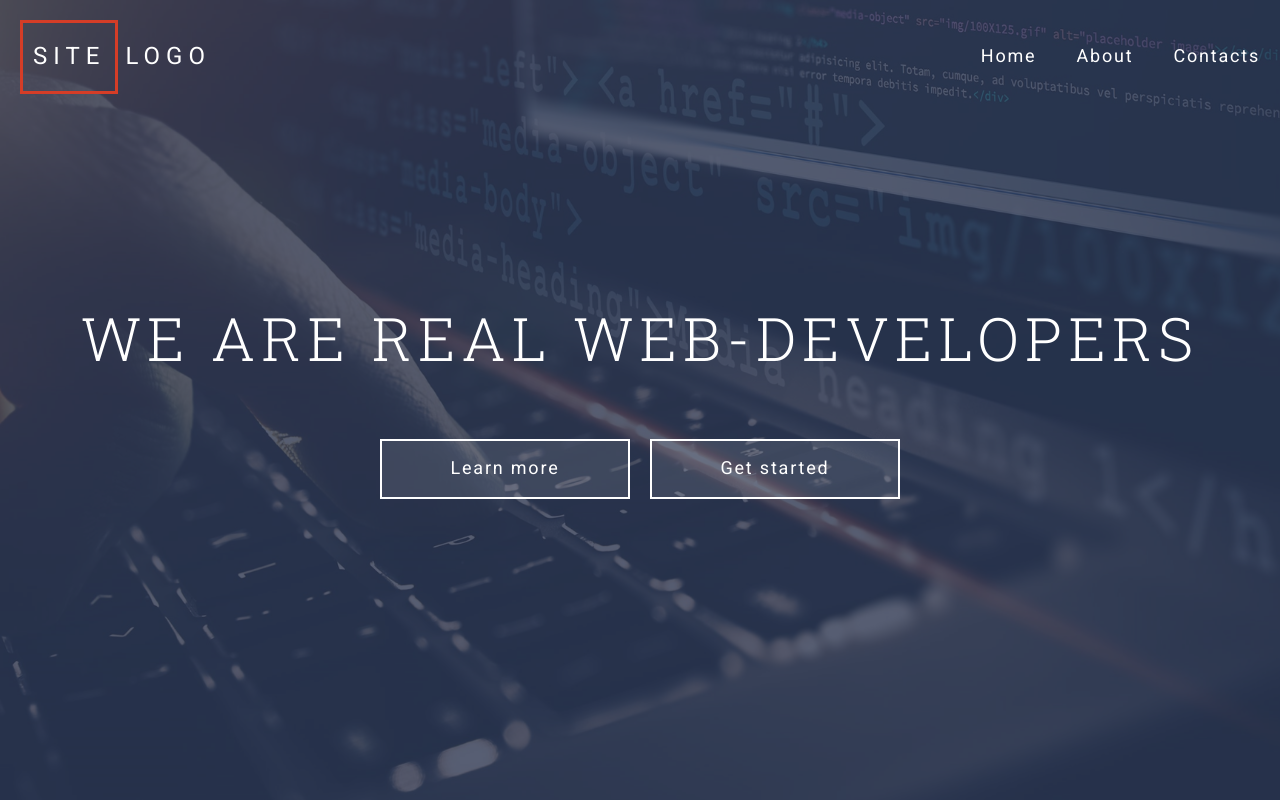
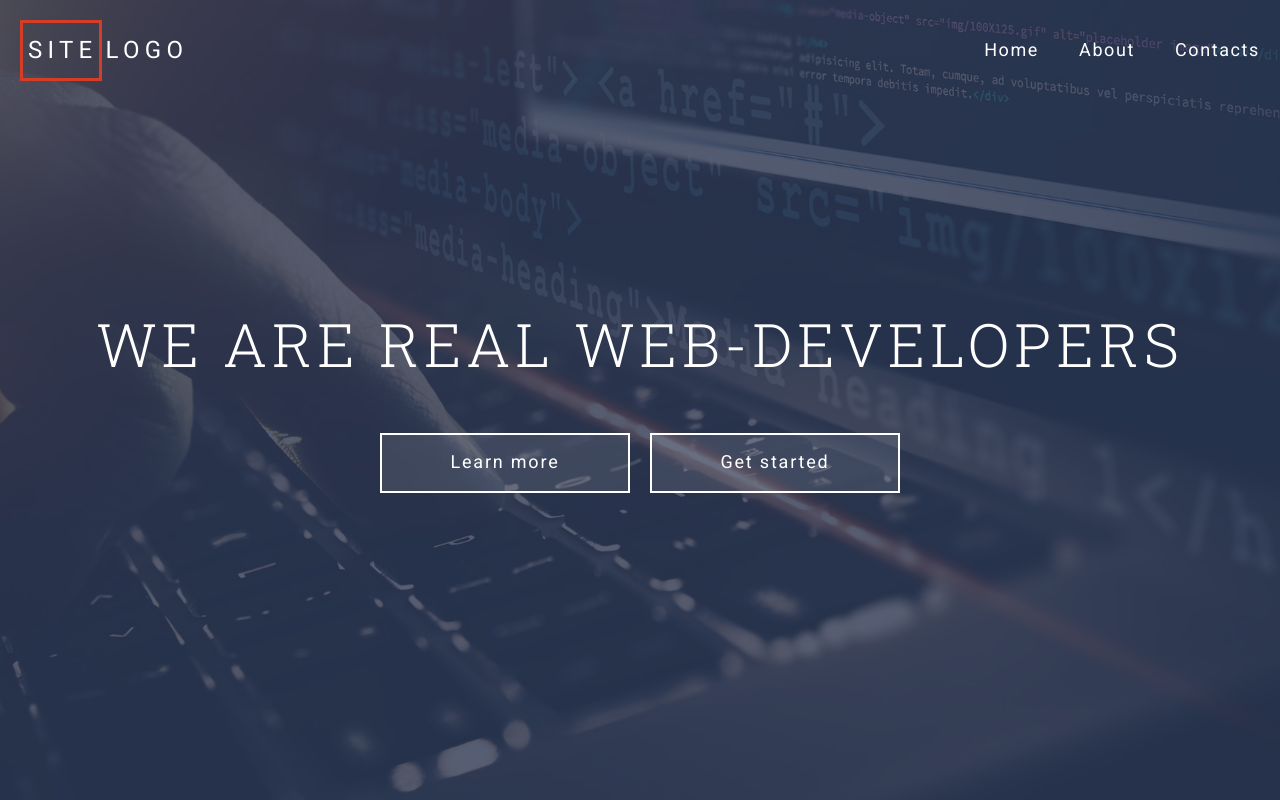
Before and after one commit to HogHordGit/Web-developers_site, a website: page index.html in a window 1280 px wide. Drawn offline with Linux system fonts and the light colour scheme.

Commit message:
made pixel perfect header

```diff
--- a/assets/scss/common/_typography.scss
+++ b/assets/scss/common/_typography.scss
@@ -16,7 +16,7 @@ html {
 h1 {
     font-family: $font-header;
     font-size: 3.75rem;
-    letter-spacing: 0.1em;
+    letter-spacing: 0.08em;
     font-weight: 300;
     line-height: 1.2em;
 }
--- a/assets/scss/components/header/_header-content.scss
+++ b/assets/scss/components/header/_header-content.scss
@@ -10,7 +10,7 @@
     &__title {
         margin: 0;
         text-align: center;
-        margin: 0px 0px 65px 0px;
+        margin: 0px 0px 53px;
     }
     &__container {
         @extend %container;
--- a/assets/scss/components/header/_header-menu.scss
+++ b/assets/scss/components/header/_header-menu.scss
@@ -17,7 +17,7 @@
     }
     &__logo {
         font-size: 1.5rem;
-        letter-spacing: 0.25em;
+        letter-spacing: 0.22em;
     }
     &__link-logo {
         display: block;
@@ -26,8 +26,8 @@
     &__accent {
         display: inline-block;
         border: 3px solid $color-highlight;
-        padding: 20px 10px;
-        margin-right: 7px
+        padding: 14px 1px 13px 5px;
+        margin-right: 4px
     }
     &__list {
         @include unlist(0 (-$gap-sm) 0 0);
@@ -37,7 +37,7 @@
     }
     &__link {
         font-size: 1.125rem;
-        letter-spacing: 0.1em;
+        letter-spacing: 0.089em;
         display: block;
         padding: $gap $gap-sm;
     }
```
Also changed, not shown: assets/css/style.css.
